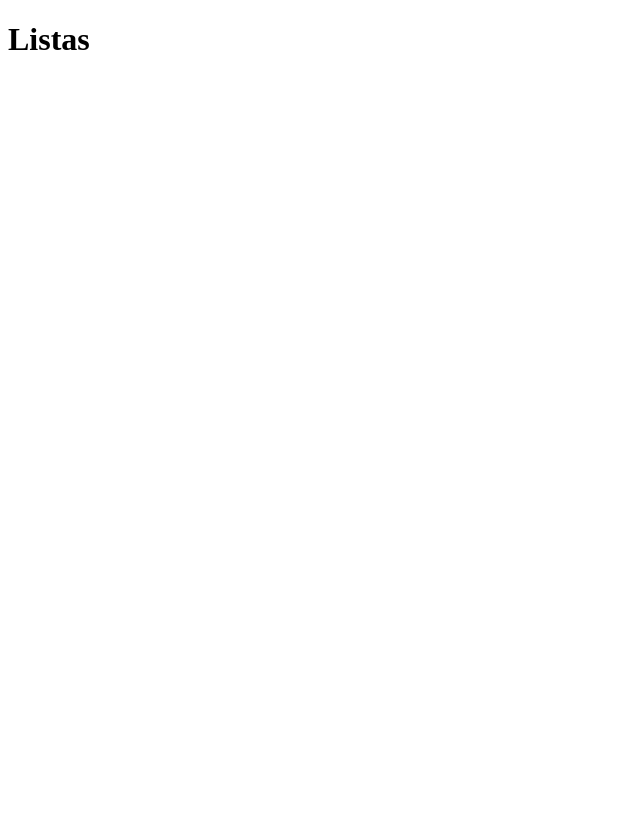
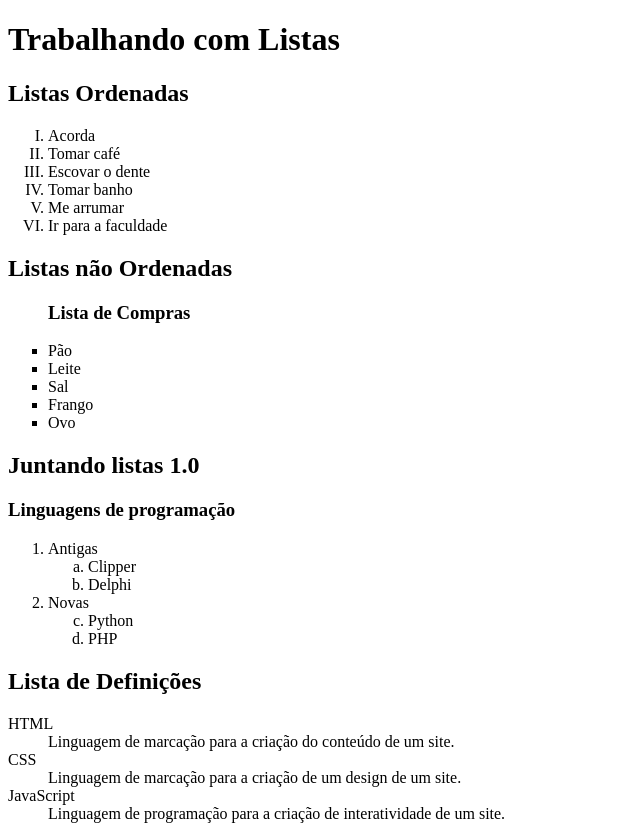
Before and after one commit to Pedrocs50/HTML-e-CSS, a plain HTML site: page ex009/index.html in a window 1280 px wide. Shown: the whole page, without its empty margins (0-640 px from the left). Before the commit the page ends 800 px from the top, so only its background shows below. Drawn offline with Linux system fonts and the light colour scheme.

Commit message:
ex009 completo

```diff
--- a/ex009/index.html
+++ b/ex009/index.html
@@ -6,7 +6,51 @@
     <title>Listas OL e UL</title>
 </head>
 <body>
-    <h1>Listas</h1>
+    <h1>Trabalhando com Listas</h1>
+    <h2>Listas Ordenadas</h2>
+    <ol type="I">
+        <li>Acorda</li>
+        <li>Tomar café</li>
+        <li>Escovar o dente</li>
+        <li>Tomar banho</li>
+        <li>Me arrumar</li>
+        <li>Ir para a faculdade</li>
+    </ol>
 
+    <h2>Listas não Ordenadas</h2>
+    <ul type="square">
+        <h3>Lista de Compras</h3>
+        <li>Pão</li>
+        <li>Leite</li>
+        <li>Sal</li>
+        <li>Frango</li>
+        <li>Ovo</li>
+    </ul>
+
+    <h2>Juntando listas 1.0</h2>
+    <h3>Linguagens de programação</h3>
+    <ol>
+        <li>Antigas</li>
+            <ol type="a">
+                <li>Clipper</li>
+                <li>Delphi</li>
+            </ol>
+        <li>Novas</li>
+            <ol type="a" start="3"> <!--Progressão de lista-->
+                <li>Python</li>
+                <li>PHP</li>
+            </ol>
+    </ol>
+
+    <h2>Lista de Definições</h2>
+    <dl>
+        <dt>HTML</dt>
+        <dd>Linguagem de marcação para a criação do conteúdo de um site.</dd>
+        <dt>CSS</dt>
+        <dd>Linguagem de marcação para a criação de um design de um site.</dd>
+        <dt>JavaScript</dt>
+        <dd>Linguagem de programação para a criação de interatividade de um site.</dd>
+
+    </dl>
 </body>
 </html>
```
